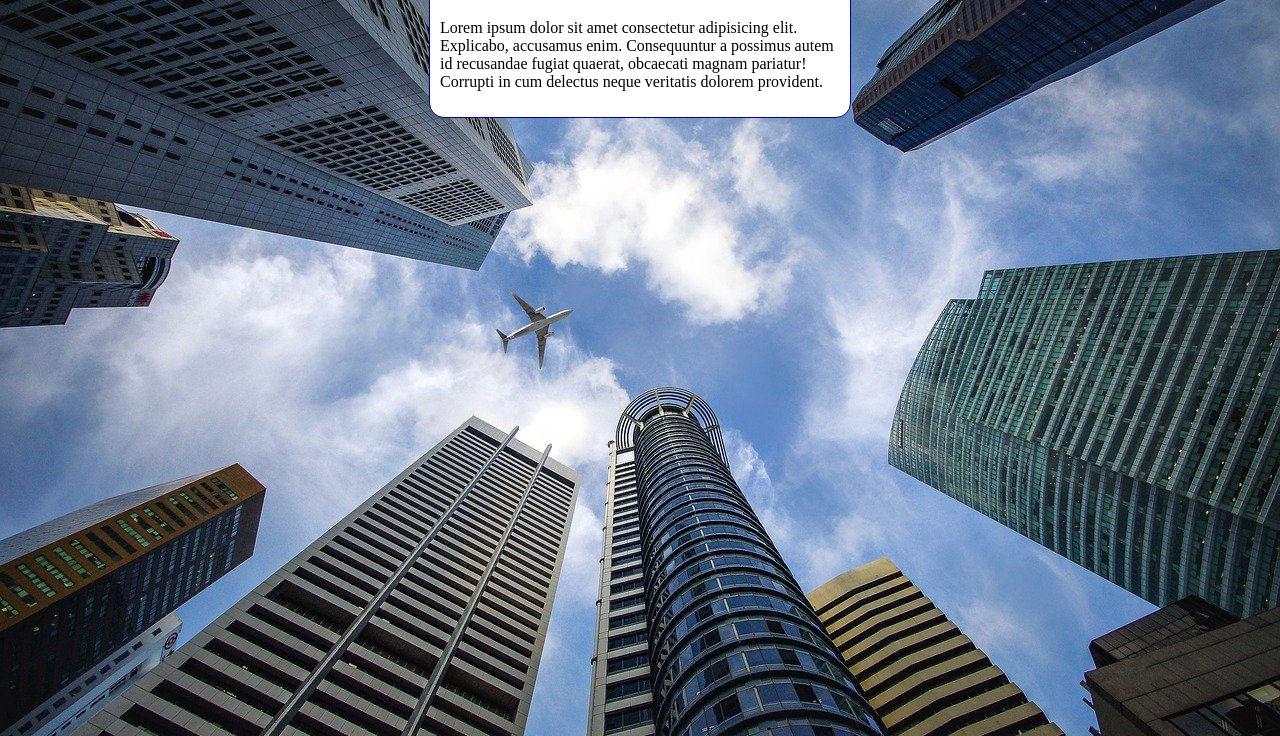
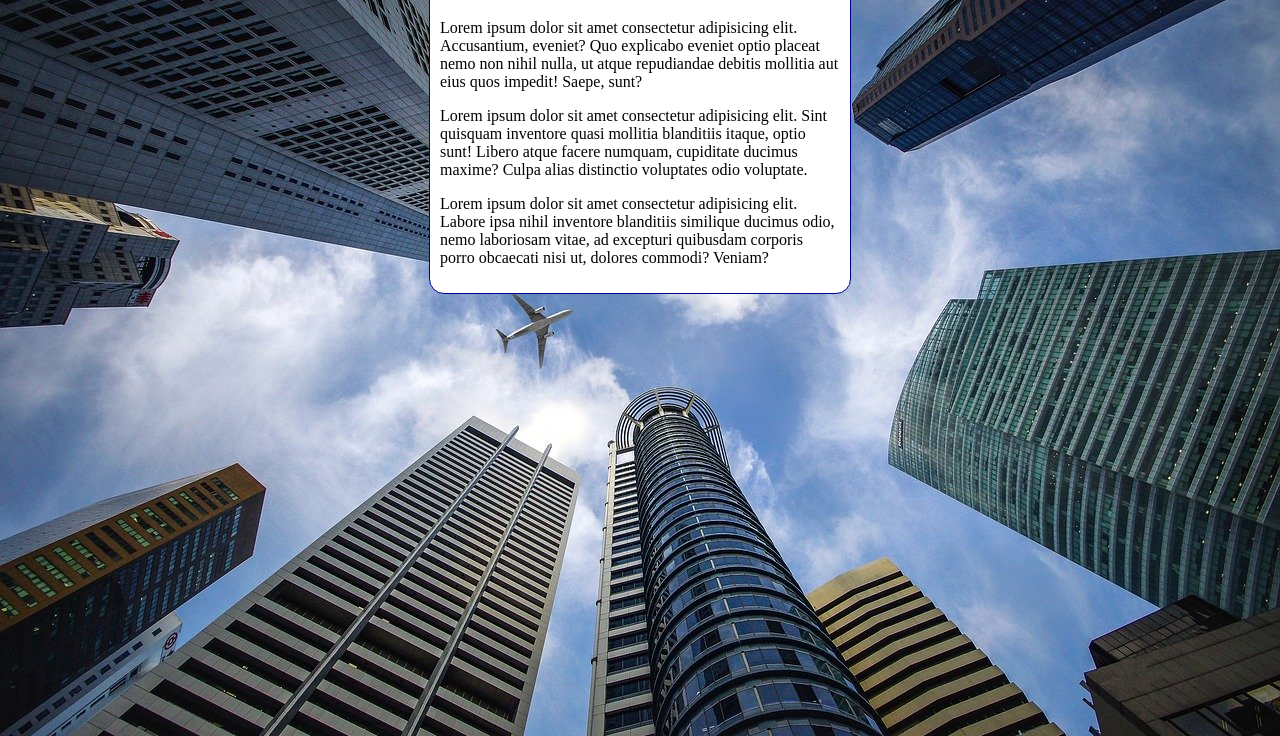
Before and after one commit to Jeanbernardo20/inicio, a plain HTML site: page exercicio/ex22 - colocando imagens no fundo/fundo006.html in a window 1280 px wide. Shown: the part 80-816 px from the top of the page. Drawn offline with Linux system fonts and the light colour scheme.

Commit message:
atualização exercicio 0022

```diff
--- a/exercicio/ex22 - colocando imagens no fundo/fundo006.html
+++ b/exercicio/ex22 - colocando imagens no fundo/fundo006.html
@@ -30,7 +30,17 @@
     <main>
 
         <h1>Teste de Imagem de Fundo</h1>
-        <p>Lorem ipsum dolor sit amet consectetur adipisicing elit. Explicabo, accusamus enim. Consequuntur a possimus autem id recusandae fugiat quaerat, obcaecati magnam pariatur! Corrupti in cum delectus neque veritatis dolorem provident.</p>
+        <p>
+            Lorem ipsum dolor sit amet consectetur adipisicing elit. Accusantium, eveniet? Quo explicabo eveniet optio placeat nemo non nihil nulla, ut atque repudiandae debitis mollitia aut eius quos impedit! Saepe, sunt?
+
+        </p>
+        <p>
+            Lorem ipsum dolor sit amet consectetur adipisicing elit. Sint quisquam inventore quasi mollitia blanditiis itaque, optio sunt! Libero atque facere numquam, cupiditate ducimus maxime? Culpa alias distinctio voluptates odio voluptate.
+        </p>
+        <p>
+            Lorem ipsum dolor sit amet consectetur adipisicing elit. Labore ipsa nihil inventore blanditiis similique ducimus odio, nemo laboriosam vitae, ad excepturi quibusdam corporis porro obcaecati nisi ut, dolores commodi? Veniam?
+        </p>
+
     </main>
 </body>
 </html>
```
